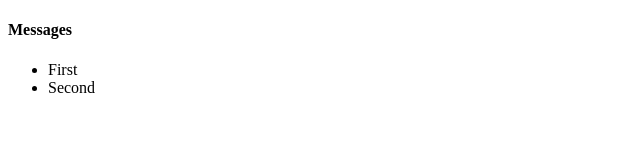
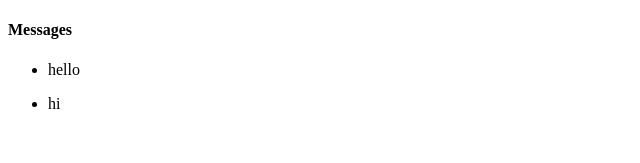
Before and after one commit to Dmitry-White/Vue.js-Playground, a Vue app in the folder vue-node-auth/frontend/: page / in a window 1280 px wide. Shown: the top 163 px of the page, without its empty margins (0-640 px from the left). Built offline with nearby package versions, Linux system fonts and the light colour scheme.

Commit message:
Add some logic to Messages component

```diff
--- a/vue-node-auth/frontend/src/components/Messages.vue
+++ b/vue-node-auth/frontend/src/components/Messages.vue
@@ -1,9 +1,8 @@
 <template>
   <div>
     <h4>Messages</h4>
-    <ul>
-      <li>First</li>
-      <li>Second</li>
+    <ul v-for="(message, i) in messages" :key="i">
+      <li>{{ message }}</li>
     </ul>
   </div>
 </template>
@@ -11,6 +10,11 @@
 <script>
 export default {
   name: "Messages",
+  data() {
+    return {
+      messages: ["hello", "hi"],
+    };
+  },
 };
 </script>
 
```
